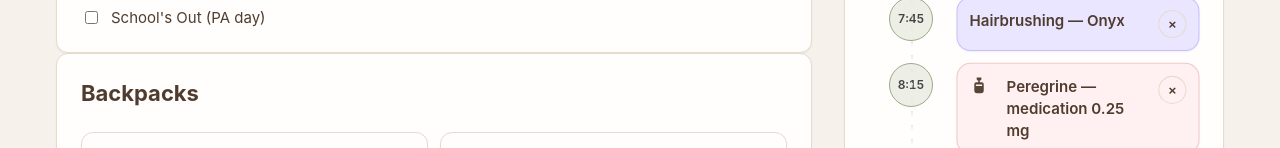
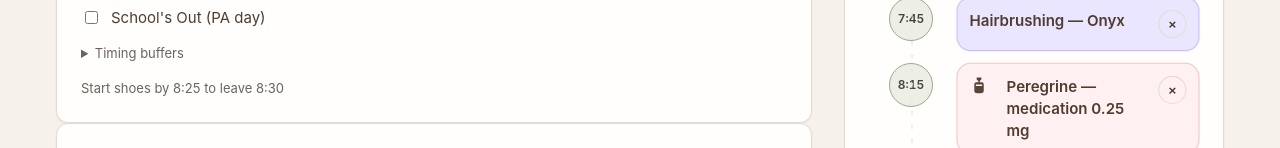
Before and after one commit to SkippyPixie/Morning-Checklist, a plain HTML site: page index.html in a window 1280 px wide. Shown: the part 652-800 px from the top of the page. Drawn offline with Linux system fonts and the light colour scheme; no server answers.

Commit message:
Show shoe-start instruction and collapsible buffers

```diff
--- a/index.html
+++ b/index.html
@@ -407,7 +407,7 @@ main,
 .leave-form input[type="number"]{
   height:40px; border-radius:12px; text-align:center; width:100%;
 }
-.leave-buffers{ position:absolute !important; width:1px; height:1px; overflow:hidden; clip:rect(1px,1px,1px,1px); }
+
 
 
   </style>
@@ -490,7 +490,11 @@ main,
           <input id="schoolOut" type="checkbox" />
           <label for="schoolOut">School's Out (PA day)</label>
         </div>
-        <div class="hint leave-buffers">Buffers: rain +10, snow +15. Snow overrides rain. School's Out removes buffers.</div>
+        <details class="hint leave-buffers">
+          <summary>Timing buffers</summary>
+          Buffers: rain +10, snow +15. Snow overrides rain. School's Out removes buffers.
+        </details>
+        <div class="hint" id="leaveInstr" aria-live="polite"></div>
       </section>
 
         <section class="card backpacks" aria-label="Backpacks" id="backpacks">
@@ -653,6 +657,7 @@ main,
     todayDate:document.getElementById('todayDate'),
     tShoes:document.getElementById('shoesTime'),
     tLeave:document.getElementById('leaveTime'),
+    leaveInstr:document.getElementById('leaveInstr'),
     plus5:document.getElementById('plus5'),
     wx:{ loc:document.getElementById('wxLocation'), tempVal:document.getElementById('wxTempValue'), icon:document.getElementById('wx-icon'), desc:document.getElementById('wx-desc'), feels:document.getElementById('wxFeels'), wind:document.getElementById('wxWind'), humidity:document.getElementById('wxHumidity'), rain:document.getElementById('wxRain'), hours:document.getElementById('wxHours'), cached:document.getElementById('wxCached'), clothing:document.getElementById('clothing'), updated:document.getElementById('wxUpdated') },
     wxUseLoc:document.getElementById('wxUseLoc'),
@@ -831,7 +836,12 @@ main,
     const buf=bufferByWeather(); const extra=currentFlags().extraBuffer|0;
     const leave=minutesToHM(hmToMinutes(arr)-commute-buf-extra);
     const shoes=minutesToHM(hmToMinutes(leave)-shoesLead);
-    el.tLeave.textContent=hmToStr12(leave); el.tShoes.textContent=hmToStr12(shoes);
+    const leaveStr12=hmToStr12(leave); const shoesStr12=hmToStr12(shoes);
+    el.tLeave.textContent=leaveStr12; el.tShoes.textContent=shoesStr12;
+    if(el.leaveInstr){
+      const leaveStr=leaveStr12.slice(0,-3); const shoesStr=shoesStr12.slice(0,-3);
+      el.leaveInstr.textContent=`Start shoes by ${shoesStr} to leave ${leaveStr}`;
+    }
     const shoesEl=document.getElementById('shoesTime');
     const leaveEl=document.getElementById('leaveTime');
     [shoesEl,leaveEl].forEach(el=>el&&el.closest('.times')?.classList.add('num'));
```
